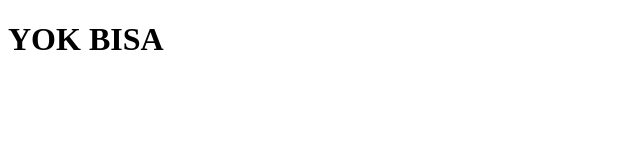
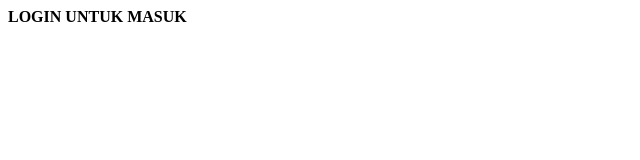
Before and after one commit to fadhilllatif021/CAMP404, a plain HTML site: page index.html in a window 1280 px wide. Shown: the whole page, without its empty margins (0-640 px from the left). Drawn offline with Linux system fonts and the light colour scheme.

```diff
--- a/index.html
+++ b/index.html
@@ -7,8 +7,8 @@
     <title>Document</title>
 </head>
 <body>
-    <h1>
-        YOK BISA
-    </h1>
+    <b>
+        LOGIN UNTUK MASUK
+    </b>
 </body>
 </html>
```
